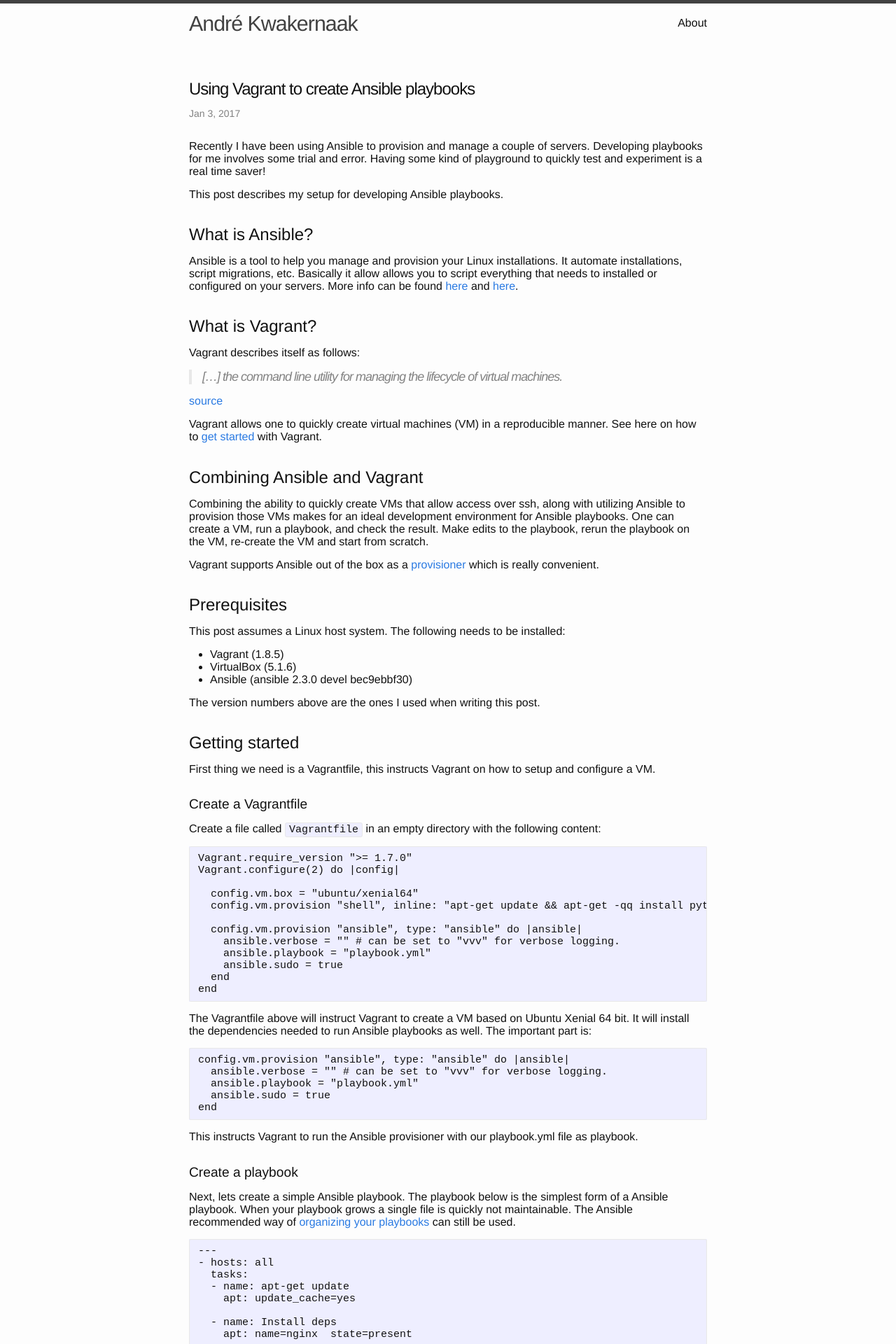
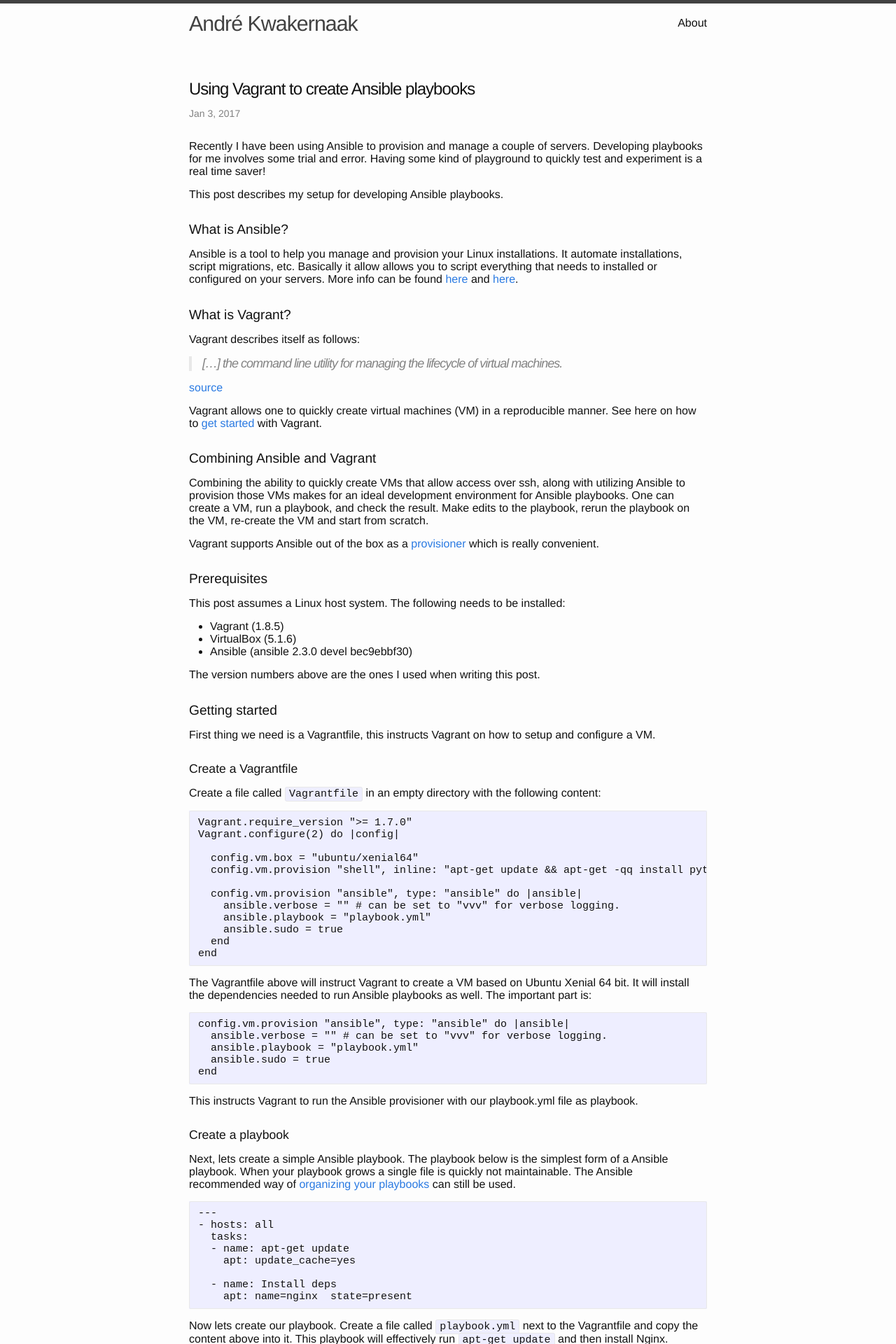
Before and after one commit to apollux/apollux.github.io, a Jekyll site: the page built from _posts/2017-01-03-using-vagrant-to-create-ansible-playbooks.md, in a window 1280 px wide. Shown: the top 1920 px of the page at 70% size. Built offline with Jekyll 4.4.1, drawn with Linux system fonts in a browser that asks for light colours.

Commit message:
Consolidated headers.

```diff
--- a/_posts/2017-01-03-using-vagrant-to-create-ansible-playbooks.md
+++ b/_posts/2017-01-03-using-vagrant-to-create-ansible-playbooks.md
@@ -15,13 +15,13 @@
 
 <!--more-->
 
-# What is Ansible?
+## What is Ansible?
 Ansible is a tool to help you manage and provision your Linux installations. It
 automate installations, script migrations, etc. Basically it allow allows you
 to script everything that needs to installed or configured on your servers.
 More info can be found [here][1] and [here][2].
 
-# What is Vagrant?
+## What is Vagrant?
 Vagrant describes itself as follows:
 
 > \[...\] the command line utility for managing the lifecycle of virtual machines.
@@ -31,7 +31,7 @@
 Vagrant allows one to quickly create virtual machines (VM) in a reproducible
 manner. See here on how to [get started][4] with Vagrant.
 
-# Combining Ansible and Vagrant
+## Combining Ansible and Vagrant
 Combining the ability to quickly create VMs that allow access over ssh,
 along with utilizing Ansible to provision those VMs makes for an ideal
 development environment for Ansible playbooks. One can create a VM, run a
@@ -41,7 +41,7 @@
 Vagrant supports Ansible out of the box as a [provisioner][5] which is really
 convenient.
 
-# Prerequisites
+## Prerequisites
 This post assumes a Linux host system. The following needs to be installed:
 
 * Vagrant (1.8.5)
@@ -50,11 +50,11 @@
 
 The version numbers above are the ones I used when writing this post.
 
-# Getting started
+## Getting started
 First thing we need is a Vagrantfile, this instructs Vagrant on how to setup
 and configure a VM.
 
-## Create a Vagrantfile
+### Create a Vagrantfile
 Create a file called `Vagrantfile` in an empty directory with the following
 content:
 
@@ -87,7 +87,7 @@
 This instructs Vagrant to run the Ansible provisioner with our playbook.yml
 file as playbook.
 
-## Create a playbook
+### Create a playbook
 Next, lets create a simple Ansible playbook. The playbook below is the simplest
 form of a Ansible playbook. When your playbook grows a single file is quickly not
 maintainable. The Ansible recommended way of [organizing your playbooks][6] can
@@ -108,7 +108,7 @@
 Vagrantfile and copy the content above into it. This playbook will effectively
 run `apt-get update` and then install Nginx.
 
-# Lets build and provision the VM
+## Lets build and provision the VM
 Now that we are all setup we can have Vagrant create the VM and run the
 playbook. Open a terminal in the directory containing the Vagrantfile. Run
 `vagrant up`. This will make Vagrant create the VM and run the playbook. It
@@ -150,7 +150,7 @@
 Alternatively Ansible can be invoked directly. Vagrant generates a inventory
 file which can be used like so: `ansible-playbook -i .vagrant/provisioners/ansible/inventory/vagrant_ansible_inventory -become playbook.yml`.
 
-# Skeleton project
+## Skeleton project
 I have created a skeleton project containing a Vagrantfile and Ansible
 playbook (using roles) on my [Github][7].
 
```
Also changed, not shown: _posts/2017-02-13-importance-of-a-decent-password-strategy.md (+7 -7 lines).
